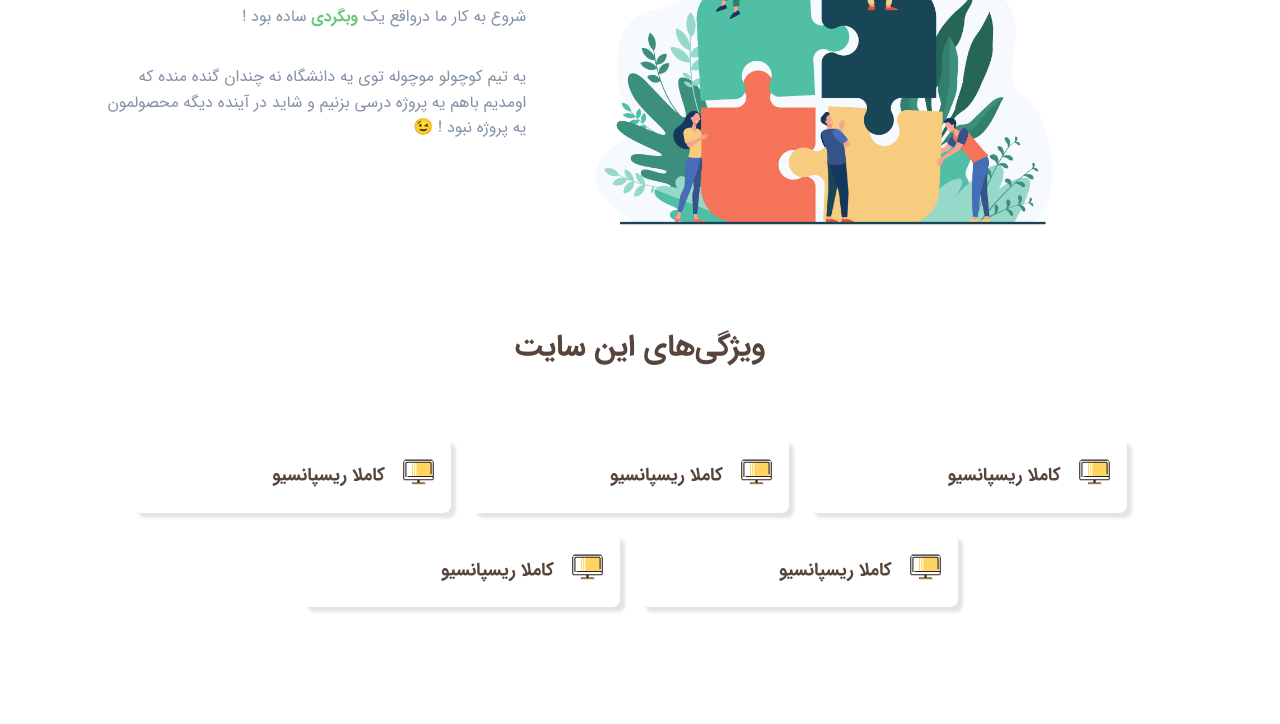
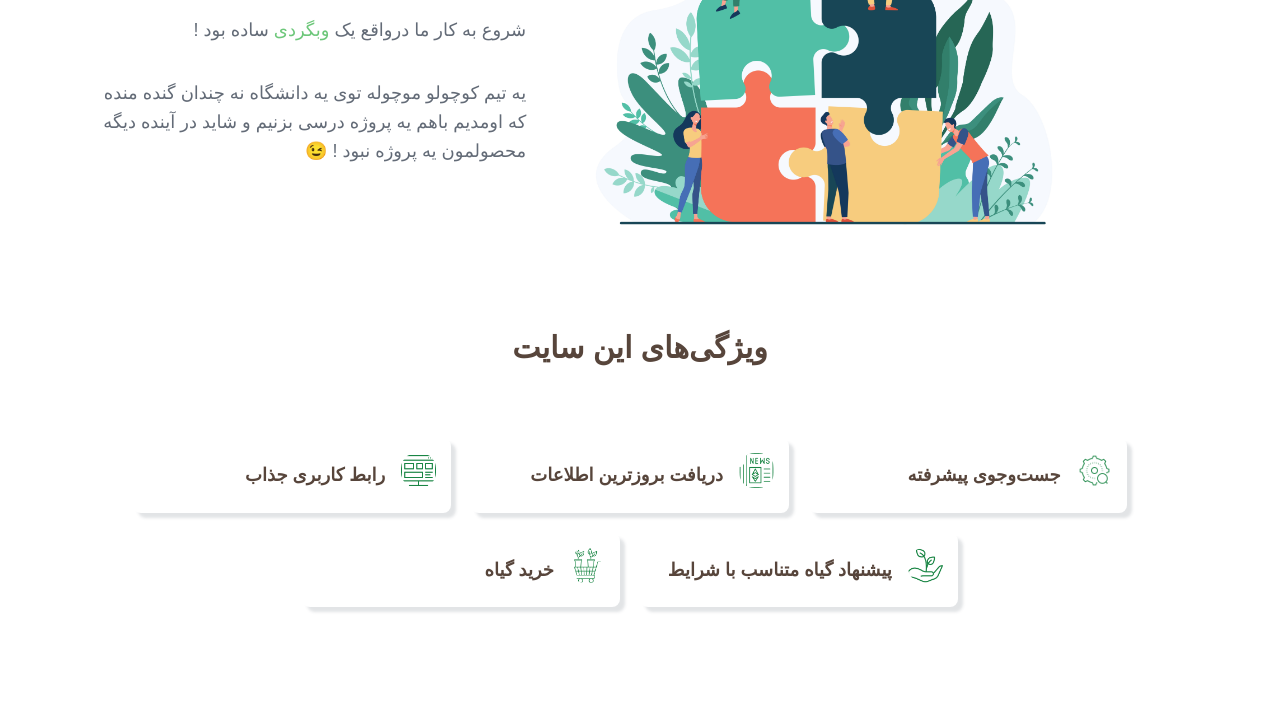
Before and after one commit to RKhoramian/Web-Programming-GreenGarden, a plain HTML site: page WP-GG/frontend/AboutUs/aboutUs.html in a window 1280 px wide. Shown: the part 635-1359 px from the top of the page. Drawn offline with nearby package versions, Linux system fonts and the light colour scheme; files that its build step writes are made by us from their sources.

Commit message:
change some fonts, add pic and icons

```diff
--- a/WP-GG/frontend/AboutUs/aboutUs.html
+++ b/WP-GG/frontend/AboutUs/aboutUs.html
@@ -49,7 +49,7 @@
                     <a class="icon-button icon-back-green" href="#newsBanner" onclick="startTimer()">
                         <img src="../HomePage/img/icon/saved.svg" alt="Saved-Icon">
                     </a>
-                    <a class="icon-button icon-back-green">
+                    <a id="usIc" class="icon-button icon-back-green" href="../loginPage/login.html">
                         <img src="../HomePage/img/icon/user_icon.svg" alt="User-Icon">
                     </a>
 
@@ -79,7 +79,7 @@
                         <img class="about-us-img" src="img/team.jpg" alt="team-pic">
                         <div class="introducing-us-text">
                             <h4>ما کی هستیم؟</h4>
-                            <p>شروع به کار ما درواقع یک <span style="color:  #6dc77a; font-weight: 700;">وبگردی</span> ساده بود !</p> <br>
+                            <p>شروع به کار ما درواقع یک <span style="color:  #6dc77a; font-weight: 1500;">وبگردی</span> ساده بود !</p> <br>
                             <p> یه تیم کوچولو موچوله توی یه دانشگاه نه چندان گنده منده که
                                   اومدیم باهم یه پروژه درسی بزنیم و شاید در آینده دیگه محصولمون یه پروژه نبود ! 😉</p>
                         </div>
@@ -92,25 +92,30 @@
 
                     <div class="properties-container introducing-us">
                         <div class="properties-boxes">
-                            <img src="img/monitor.svg" alt="">
-                            <h4>کاملا ریسپانسیو</h4>
+                            <img src="img/icons/search.png" alt="advanced-search"
+                            style = "filter: invert(43%) sepia(78%) saturate(471%) hue-rotate(91deg) brightness(80%) contrast(89%);">
+                            <h4> جست‌وجوی پیشرفته</h4>
 
                         </div>
                         <div class="properties-boxes">
-                            <img src="img/monitor.svg" alt="">
-                            <h4>کاملا ریسپانسیو</h4>
+                            <img src="img/icons/news.png" alt="news"
+                            style = "filter: invert(43%) sepia(78%) saturate(471%) hue-rotate(91deg) brightness(80%) contrast(89%);">
+                            <h4> دریافت بروزترین اطلاعات</h4>
                         </div>
                         <div class="properties-boxes">
-                            <img src="img/monitor.svg" alt="">
-                            <h4>کاملا ریسپانسیو</h4>
+                            <img src="img/icons/userInterface.png" alt="user-interface"
+                            style = "filter: invert(43%) sepia(78%) saturate(471%) hue-rotate(91deg) brightness(80%) contrast(89%);">
+                            <h4> رابط کاربری جذاب</h4>
                         </div>
                         <div class="properties-boxes">
-                            <img src="img/monitor.svg" alt="">
-                            <h4>کاملا ریسپانسیو</h4>
+                            <img src="img/icons/growth.png" alt="plants-offer"
+                            style = "filter: invert(43%) sepia(78%) saturate(471%) hue-rotate(91deg) brightness(80%) contrast(89%);">
+                            <h4> پیشنهاد گیاه متناسب با شرایط</h4>
                         </div>
                         <div class="properties-boxes">
-                            <img src="img/monitor.svg" alt="">
-                            <h4>کاملا ریسپانسیو</h4>
+                            <img src="img/icons/plants.png" alt="plant-purchase"
+                            style = "filter: invert(43%) sepia(78%) saturate(471%) hue-rotate(91deg) brightness(80%) contrast(89%);">
+                            <h4>خرید گیاه </h4>
                         </div>
                     </div>
                      <!-- End Properties  -->
@@ -199,7 +204,7 @@
                         </li>
 
                         <li>
-                            <a href="">
+                            <a href="../loginPage/login.html">
                             <svg class="footer-svg" xmlns="http://www.w3.org/2000/svg" width="1em" height="1em" viewBox="0 0 24 24"><path fill="currentColor" d="m11.29 12l3.54-3.54a1 1 0 0 0 0-1.41a1 1 0 0 0-1.42 0l-4.24 4.24a1 1 0 0 0 0 1.42L13.41 17a1 1 0 0 0 .71.29a1 1 0 0 0 .71-.29a1 1 0 0 0 0-1.41Z"/>
                             </svg>
                             ورود</a>
--- a/WP-GG/frontend/HomePage/css/style.css
+++ b/WP-GG/frontend/HomePage/css/style.css
@@ -1,7 +1,7 @@
 @font-face {
     font-family: IRANSansfanum;
     font-style: normal;
-    font-weight: 900;
+    font-weight: normal;
     src: url('../fonts/iransansfanum/eot/IRANSansWeb(FaNum)_Black.eot');
     src: url('../fonts/iransansfanum/eot/IRANSansWeb(FaNum)_Black.eot?#iefix') format('embedded-opentype'),
         /* IE6-8 */
@@ -11,85 +11,16 @@
         /* FF3.6+, IE9, Chrome6+, Saf5.1+*/
         url('../fonts/iransansfanum/ttf/IRANSansWeb(FaNum)_Black.ttf') format('truetype');
 }
-
-@font-face {
-    font-family: IRANSansfanum;
-    font-style: normal;
-    font-weight: bold;
-    src: url('../fonts/iransansfanum/eot/IRANSansWeb(FaNum)_Bold.eot');
-    src: url('../fonts/iransansfanum/eot/IRANSansWeb(FaNum)_Bold.eot?#iefix') format('embedded-opentype'),
-        /* IE6-8 */
-        url('../fonts/iransansfanum/woff2/IRANSansWeb(FaNum)_Bold.woff2') format('woff2'),
-        /* FF39+,Chrome36+, Opera24+*/
-        url('../fonts/iransansfanum/woff/IRANSansWeb(FaNum)_Bold.woff') format('woff'),
-        /* FF3.6+, IE9, Chrome6+, Saf5.1+*/
-        url('../fonts/iransansfanum/ttf/IRANSansWeb(FaNum)_Bold.ttf') format('truetype');
-}
-
-@font-face {
-    font-family: IRANSansfanum;
-    font-style: normal;
-    font-weight: 500;
-    src: url('../fonts/iransansfanum/eot/IRANSansWeb(FaNum)_Medium.eot');
-    src: url('../fonts/iransansfanum/eot/IRANSansWeb(FaNum)_Medium.eot?#iefix') format('embedded-opentype'),
-        /* IE6-8 */
-        url('../fonts/iransansfanum/woff2/IRANSansWeb(FaNum)_Medium.woff2') format('woff2'),
-        /* FF39+,Chrome36+, Opera24+*/
-        url('../fonts/iransansfanum/woff/IRANSansWeb(FaNum)_Medium.woff') format('woff'),
-        /* FF3.6+, IE9, Chrome6+, Saf5.1+*/
-        url('../fonts/iransansfanum/ttf/IRANSansWeb(FaNum)_Medium.ttf') format('truetype');
-}
-
-@font-face {
-    font-family: IRANSansfanum;
-    font-style: normal;
-    font-weight: 300;
-    src: url('../fonts/iransansfanum/eot/IRANSansWeb(FaNum)_Light.eot');
-    src: url('../fonts/iransansfanum/eot/IRANSansWeb(FaNum)_Light.eot?#iefix') format('embedded-opentype'),
-        /* IE6-8 */
-        url('../fonts/iransansfanum/woff2/IRANSansWeb(FaNum)_Light.woff2') format('woff2'),
-        /* FF39+,Chrome36+, Opera24+*/
-        url('../fonts/iransansfanum/woff/IRANSansWeb(FaNum)_Light.woff') format('woff'),
-        /* FF3.6+, IE9, Chrome6+, Saf5.1+*/
-        url('../fonts/iransansfanum/ttf/IRANSansWeb(FaNum)_Light.ttf') format('truetype');
-}
-
-@font-face {
-    font-family: IRANSansfanum;
-    font-style: normal;
-    font-weight: 200;
-    src: url('../fonts/iransansfanum/eot/IRANSansWeb(FaNum)_UltraLight.eot');
-    src: url('../fonts/iransansfanum/eot/IRANSansWeb(FaNum)_UltraLight.eot?#iefix') format('embedded-opentype'),
-        /* IE6-8 */
-        url('../fonts/iransansfanum/woff2/IRANSansWeb(FaNum)_UltraLight.woff2') format('woff2'),
-        /* FF39+,Chrome36+, Opera24+*/
-        url('../fonts/iransansfanum/woff/IRANSansWeb(FaNum)_UltraLight.woff') format('woff'),
-        /* FF3.6+, IE9, Chrome6+, Saf5.1+*/
-        url('../fonts/iransansfanum/ttf/IRANSansWeb(FaNum)_UltraLight.ttf') format('truetype');
-}
-
-@font-face {
-    font-family: IRANSansfanum;
-    font-style: normal;
-    font-weight: normal;
-    src: url('../fonts/iransansfanum/eot/IRANSansWeb(FaNum).eot');
-    src: url('../fonts/iransansfanum/eot/IRANSansWeb(FaNum).eot?#iefix') format('embedded-opentype'),
-        /* IE6-8 */
-        url('../fonts/iransansfanum/woff2/IRANSansWeb(FaNum).woff2') format('woff2'),
-        /* FF39+,Chrome36+, Opera24+*/
-        url('../fonts/iransansfanum/woff/IRANSansWeb(FaNum).woff') format('woff'),
-        /* FF3.6+, IE9, Chrome6+, Saf5.1+*/
-        url('../fonts/iransansfanum/ttf/IRANSansWeb(FaNum).ttf') format('truetype');
-}
 /* end font sec*/
 
 body{
     direction: rtl;
     text-align: right;
-    font-family: IRANSansfanum;
+    font-family: "IBM Plex Sans Arabic", sans-serif;
     overflow-x: hidden !important;
     font-size: 16px;
     color: #161c2d;
+    margin: 0;
 }
 header {
     display: block;
@@ -173,26 +104,21 @@ header {
 }
 
 .navigation-menu li {
-    /* float: flex;
-    display: inline-block;
-    position: relative; */
     margin: 0 10px;
     padding: 5px 10px;
-
 }
 
 .navigation-menu li a {
     display: inline-block;
     color: rgb(49 214 143);
-    font-size: 15px;
+    font-size: 16px;
     background-color: transparent !important;
-    font-weight: 700;
+    font-weight: bold;
     text-transform: uppercase;
     transition: all 0.5s;
-    font-family: IRANSansfanum;
+    font-family: "IBM Plex Sans Arabic", sans-serif;
     padding: 10px 15px;
     text-decoration: none;
-
 }
 
 a {
@@ -262,8 +188,7 @@ a {
     text-align: right;
     font-weight: 700 !important;
     line-height: 1.2;
-
-    font-family: IRANSansfanum
+    font-family: "IBM Plex Sans Arabic", sans-serif;
 }
 .accr-taste {
     color: #6dc77a !important;
@@ -309,7 +234,7 @@ a {
     letter-spacing: 0px;
     font-size: 35px !important;
     color: #57453b;
-    font-family: IRANSansfanum;
+    font-family: "IBM Plex Sans Arabic", sans-serif;
     line-height: 1.5;
     font-weight: 600;
     margin-top: 0;
@@ -488,7 +413,7 @@ footer {
     font-weight: 500;
     color: #f8f9fc !important;
     margin-bottom: 8px;
-    font-family: IRANSansfanum;
+    font-family: "IBM Plex Sans Arabic", sans-serif;
     line-height: 1.5;
     font-size: 20px;
 
@@ -535,17 +460,19 @@ footer {
     display: inline-block;
 }
 .form-control-email {
-    margin-top: 5px;
+    margin-top: 7px;
     background-color: #35876a;
     border: 1px solid #1e9e76;
     box-shadow: inset 0px 0px 1px 1px #d9ceba;
     font-size: 14px;
+    font-family: "IBM Plex Sans Arabic", sans-serif;
     line-height: 26px;
     color: #96a785 !important;
     margin-bottom: 25px;
     border-radius: 6px;
-    padding-right: 3rem !important;
+    padding-right: 16px !important;
     padding: 10px;
+    width: 220px;
 }
 
 input::-webkit-input-placeholder {
@@ -567,6 +494,7 @@ input::-webkit-input-placeholder {
     padding: 8px 20px;
     outline: none;
     text-decoration: none;
+    font-family: "IBM Plex Sans Arabic", sans-serif;
     font-size: 16px;
     letter-spacing: 0px;
     transition: all 0.3s;
@@ -652,6 +580,10 @@ input::-webkit-input-placeholder {
 #timer {
   margin-top: 10px;
   font-weight: bold;
+  font-family: IRANSansfanum;
+}
+#time , .numbertext{
+    font-family: IRANSansfanum;
 }
 
 /***/
@@ -678,10 +610,11 @@ input::-webkit-input-placeholder {
 .about-main h4, .introducing-us-text h4  {
     color: #57453b;
     line-height: 1.5;
-    font-weight: 600;
-    font-size: 30px;
+    font-weight: bold;
+    font-size: 38px;
     margin-top: 0;
     margin-bottom: 1.5rem;
+    font-family: "IBM Plex Sans Arabic", sans-serif;
 }
 
 /**/
@@ -699,8 +632,6 @@ input::-webkit-input-placeholder {
 .about-us-img {
     box-sizing: border-box;
     border-radius: 6px;
-    /* margin-left: auto !important;
-    margin-right: auto !important; */
     max-width: 100%;
     height: 350px;
     right: 0;
@@ -716,11 +647,12 @@ input::-webkit-input-placeholder {
    margin-right: 60px;
  }
  .introducing-us-text p {
-    color: #8492a6 !important;
+    color: #636b77 !important;
     direction: rtl;
     line-height: 1.6 ;
+    font-size: 18px;
     margin-top: 0;
-    margin-bottom: 1rem;
+    margin-bottom: 16px;
     box-sizing: border-box;
  }
 
@@ -769,7 +701,7 @@ input::-webkit-input-placeholder {
  .properties-boxes img {
     margin: 12px;
     margin-left: 16px;
-    border-radius: 50%;
+    border-radius: 45%;
     height: 35px;
     width: 35px;
     color: #6dc77a !important;
@@ -804,7 +736,7 @@ input::-webkit-input-placeholder {
     box-sizing: border-box;
     color: #170c47;
     font-size: 18px;
-    margin-right: 30px;
+    margin-right: 40px;
  }
  .our-info h5:hover{
     color: #2daa3f;
--- a/WP-GG/frontend/Suggestion/style.css
+++ b/WP-GG/frontend/Suggestion/style.css
@@ -1,3 +1,18 @@
+@font-face {
+    font-family: IRANSansfanum;
+    font-style: normal;
+    font-weight: normal;
+    src: url('../HomePage/fonts/iransansfanum/eot/IRANSansWeb(FaNum)_Black.eot');
+    src: url('../HomePage/fonts/iransansfanum/eot/IRANSansWeb(FaNum)_Black.eot?#iefix') format('embedded-opentype'),
+        /* IE6-8 */
+        url('../HomePage/fonts/iransansfanum/woff2/IRANSansWeb(FaNum)_Black.woff2') format('woff2'),
+        /* FF39+,Chrome36+, Opera24+*/
+        url('../HomePage/fonts/iransansfanum/woff/IRANSansWeb(FaNum)_Black.woff') format('woff'),
+        /* FF3.6+, IE9, Chrome6+, Saf5.1+*/
+        url('../HomePage/fonts/iransansfanum/ttf/IRANSansWeb(FaNum)_Black.ttf') format('truetype');
+}
+/* end font sec*/
+
 /* styles.css */
 body {
     direction: rtl; /* جهت نوشتار راست به چپ */
@@ -233,7 +248,7 @@ option[value=""] {
     height: 20px;
 }
 footer {
-    height: 420px;
+    height: 300px;
     background: #003a32;
     padding: 60px 0;
     position: relative;
@@ -318,18 +333,18 @@ footer .section ul li a:hover {
 .form-email {
     margin-bottom: 1rem !important;
     box-sizing: border-box;
+        /* font-family: IRANSansfanum; */
+
 }
 
 .form-label {
     font-weight: 700;
     font-size: 14px;
     display: inline-block;
-    width: 220px;
-}
+ }
 
 .form-control-email {
-
-    margin-top: 5px;
+    margin-top: 7px;
     background-color: #35876a;
     border: 1px solid #1e9e76;
     box-shadow: inset 0px 0px 1px 1px #d9ceba;
@@ -339,9 +354,9 @@ footer .section ul li a:hover {
     color: #96a785 !important;
     margin-bottom: 25px;
     border-radius: 6px;
-    padding-right: 3rem !important;
+    padding-right: 16px !important;
     padding: 10px;
-
+    width: 195px;
 }
 
 input::-webkit-input-placeholder {
@@ -478,4 +493,8 @@ footer .svg {
 #timer {
     margin-top: 10px;
     font-weight: bold;
+    font-family: IRANSansfanum;
 }
+#time {
+    font-family: IRANSansfanum;
+}
```
Also changed, not shown: WP-GG/frontend/HomePage/index.html (+8 -5 lines), WP-GG/frontend/Suggestion/suggetionPage.html (+2 -2 lines), WP-GG/frontend/AboutUs/img/icons/growth.png (added), WP-GG/frontend/AboutUs/img/icons/news.png (added), WP-GG/frontend/AboutUs/img/icons/plants.png (added), WP-GG/frontend/AboutUs/img/icons/search.png (added), WP-GG/frontend/AboutUs/img/icons/userInterface.png (added).
